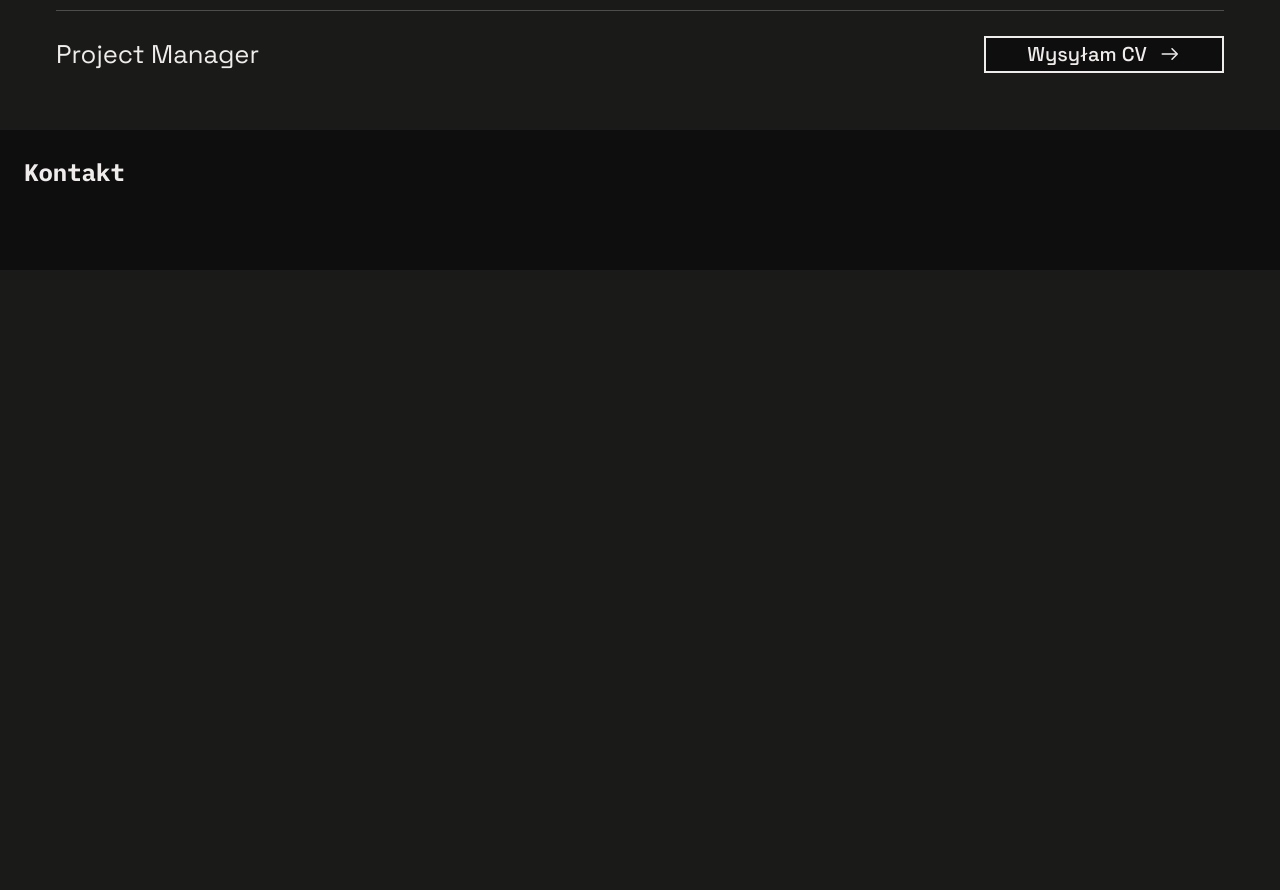
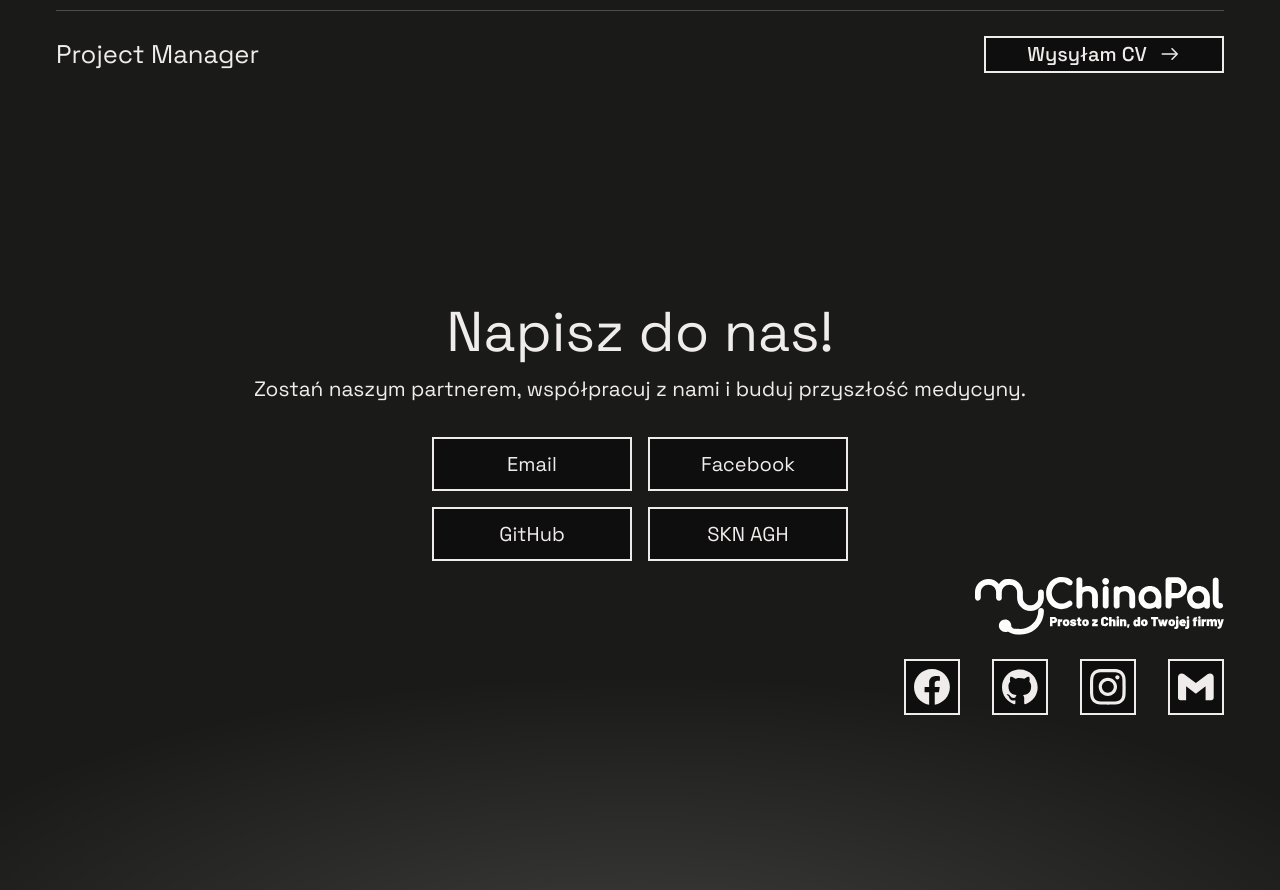
Before and after one commit to BartlomiejSadza/AiMed, a React (Vite) app: page / in a window 1280 px wide. Shown: the part 2940-3830 px from the top of the page. Before the commit the page ends 3210 px from the top, so only its background shows below. Built offline with nearby package versions, Linux system fonts and the light colour scheme.

Commit message:
feat: add contact section

```diff
--- a/src/App.css
+++ b/src/App.css
@@ -409,3 +409,88 @@
     font-weight: 400;
   }
 }
+
+.contact-section {
+  min-height: 95vh;
+  position: relative;
+  overflow: hidden;
+  background: radial-gradient(
+    63.68% 40.76% at 50% 112.5%,
+    rgba(255, 255, 255, 0.16) 0%,
+    rgba(2, 9, 13, 0) 100%
+  );
+}
+.contact-header {
+  font-family: 'Space Grotesk';
+  font-weight: 400;
+  padding-top: 10em;
+  padding-bottom: 1em;
+  display: flex;
+  flex-direction: column;
+  align-items: center;
+  padding-left: var(--space-2xl);
+  padding-right: var(--space-2xl);
+}
+
+.contact-header h2 {
+  font-weight: 400;
+  font-size: 3.5em;
+}
+
+.contact-header p {
+  font-size: 1.3em;
+}
+
+.contact-header-buttons {
+  display: grid;
+  grid-template-columns: auto auto;
+  gap: 1em;
+  margin-top: 2em;
+}
+
+.contact-header-buttons > .primary-button {
+  display: flex;
+  align-items: center;
+  gap: 0.5em;
+  font-size: 1.25em;
+  padding-left: 0.1em;
+  padding-right: 0.1em;
+  padding-top: 0.5em;
+  padding-bottom: 0.5em;
+  justify-content: center;
+  min-width: 10em;
+  font-weight: 400;
+}
+
+.contact-footer-wrapper {
+  display: flex;
+  justify-content: flex-end;
+  padding-left: var(--space-2xl);
+  padding-right: var(--space-2xl);
+}
+
+.contact-footer {
+  display: flex;
+  align-items: flex-end;
+  flex-direction: column;
+  gap: 1.5em;
+}
+
+.contact-footer-buttons {
+  display: flex;
+  gap: 2em;
+}
+
+.contact-footer-buttons > .primary-button {
+  display: flex;
+  align-items: center;
+  justify-content: center;
+  font-weight: 400;
+  padding: 0.5em;
+  width: 3.5em;
+  height: 3.5em;
+}
+
+.my-china-pal-icon {
+  height: 3.66em;
+}
--- a/src/App.tsx
+++ b/src/App.tsx
@@ -3,6 +3,7 @@ import Hero from './components/Hero.tsx'
 import AboutBox from './components/About'
 import JoinUs from './components/JoinUs.tsx'
 import CurrentProjects from './components/CurrentProjects.tsx'
+import Contact from './components/Contact.tsx'
 
 function App() {
   return (
@@ -27,8 +28,8 @@ function App() {
         <JoinUs />
       </section>
 
-      <section className="section-placeholder" aria-label="Sekcja kontakt">
-        <h2>Kontakt</h2>
+      <section className="contact-section" aria-label="Sekcja kontakt">
+        <Contact />
       </section>
     </main>
   )
--- /dev/null
+++ b/src/components/Contact.tsx
@@ -0,0 +1,56 @@
+import Icon from './Icon'
+import LinkButton from './LinkButton'
+import myChinaPalIconUrl from '../assets/my-china-pal.svg'
+
+function ContactHeader() {
+  return (
+    <div className="contact-header">
+      <h2>Napisz do nas!</h2>
+      <p>Zostań naszym partnerem, współpracuj z nami i buduj przyszłość medycyny. </p>
+
+      <div className="contact-header-buttons">
+        <LinkButton link="mailto:aimed@agh.edu.pl">Email</LinkButton>
+        <LinkButton link="https://www.facebook.com/people/Ko%C5%82o-Naukowe-AI-Med/61570629163949/">
+          Facebook
+        </LinkButton>
+        <LinkButton link="https://github.com/AI-MED-AGH">GitHub</LinkButton>
+        <LinkButton link="https://skn.agh.edu.pl/pl/kolo/kn-ai-med/">SKN AGH</LinkButton>
+      </div>
+    </div>
+  )
+}
+
+function ContactFooter() {
+  return (
+    <div className="contact-footer-wrapper">
+      <div className="contact-footer">
+        <img src={myChinaPalIconUrl} alt="My China Pal" className="my-china-pal-icon" />
+        <div className="contact-footer-buttons">
+          <LinkButton link="https://www.facebook.com/people/Ko%C5%82o-Naukowe-AI-Med/61570629163949/">
+            <Icon type="facebook" />
+          </LinkButton>
+          <LinkButton link="https://github.com/AI-MED-AGH">
+            <Icon type="github" />
+          </LinkButton>
+          <LinkButton link="https://www.instagram.com/ai.med.agh/">
+            <Icon type="instagram" />
+          </LinkButton>
+          <LinkButton link="mailto:aimed@agh.edu.pl">
+            <Icon type="gmail" />
+          </LinkButton>
+        </div>
+      </div>
+    </div>
+  )
+}
+
+function Contact() {
+  return (
+    <>
+      <ContactHeader />
+      <ContactFooter />
+    </>
+  )
+}
+
+export default Contact
```
Also changed, not shown: src/assets/my-china-pal.svg (added).
